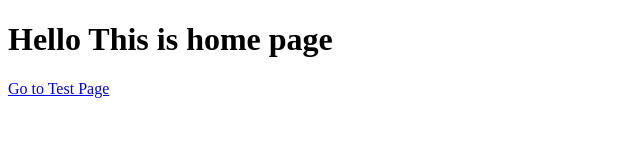
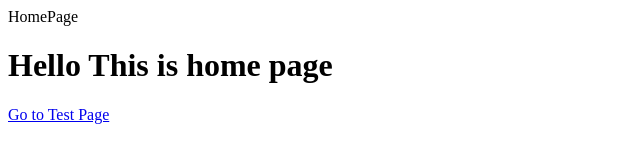
Before and after one commit to tquoctuan97/gatsby-hello-world, a Gatsby site: page / in a window 1280 px wide. Shown: the whole page, without its empty margins (0-640 px from the left). Built offline with nearby package versions, Linux system fonts and the light colour scheme; Gatsby itself is replaced by a stand-in of ours.

Commit message:
Create Header Components

```diff
--- /dev/null
+++ b/src/components/header.js
@@ -0,0 +1,3 @@
+import React from "react"
+
+export default props => <header>{props.title}</header>
--- a/src/pages/index.js
+++ b/src/pages/index.js
@@ -1,8 +1,10 @@
 import React from "react"
 import { Link } from "gatsby"
+import Header from "../components/header"
 
 const Home = () => (
   <main>
+    <Header title="HomePage"></Header>
     <div>
       <h1>Hello This is home page</h1>
     </div>
--- a/src/pages/test.js
+++ b/src/pages/test.js
@@ -1,8 +1,10 @@
 import React from "react"
 import { navigate } from "gatsby"
+import Header from "../components/header"
 
 const Test = () => (
   <main>
+    <Header title="TestPage"></Header>
     <h1>Hello Test</h1>
     <button onClick={() => navigate("/")}>Back to home</button>
   </main>
```
